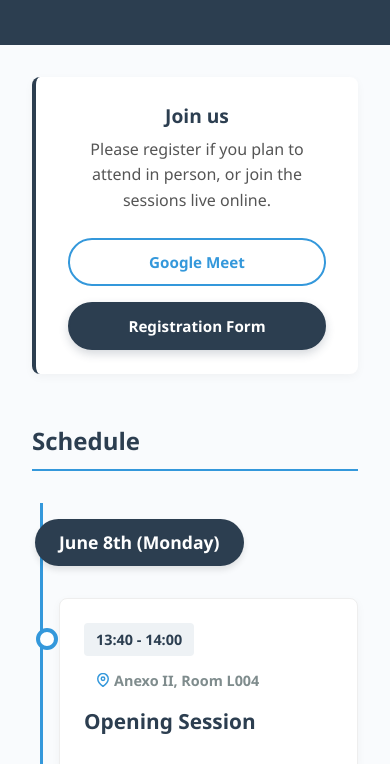
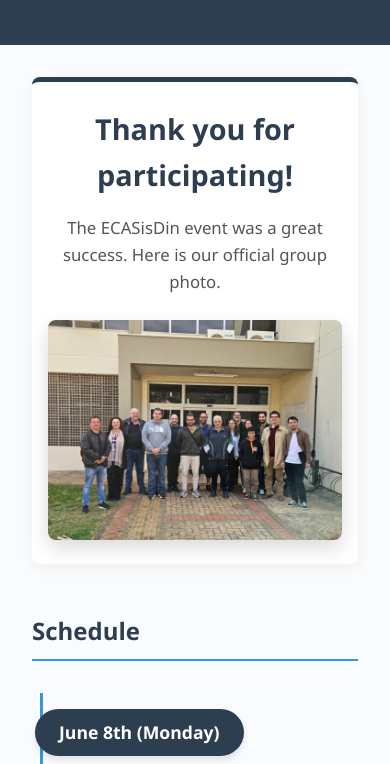
Before and after one commit to pedro-pereira-156962/ecasisdin2026, a plain HTML site: page index.html in a window 390 px wide. Shown: the part 753-1517 px from the top of the page. Drawn offline with nearby package versions, Linux system fonts and the light colour scheme.

Commit message:
Add files via upload

```diff
--- a/index.html
+++ b/index.html
@@ -241,108 +241,46 @@
             text-decoration: underline;
         }
 
-        /* Estilos da Barra de Ações (Slick) */
-        .quick-actions-bar {
-            display: flex;
-            align-items: center;
-            justify-content: space-between;
-            background: white;
-            padding: 1.5rem 2rem;
+        /* Estilos da Foto Oficial */
+        .official-photo-section {
+            background-color: white;
+            padding: 2rem;
             margin-bottom: 3rem;
             border-radius: 8px;
-            box-shadow: 0 3px 10px rgba(0,0,0,0.04);
-            border-left: 4px solid var(--primary-color);
-            gap: 1.5rem;
+            box-shadow: 0 4px 15px rgba(0,0,0,0.05);
+            text-align: center;
+            border-top: 5px solid var(--primary-color);
         }
 
-        .quick-actions-text p {
-            margin: 0;
-            color: #555;
-            font-size: 1rem;
+        .official-photo-section h3 {
+            color: var(--primary-color);
+            font-size: 1.8rem;
+            margin-top: 0;
+            margin-bottom: 0.5rem;
         }
 
-        .quick-actions-text strong {
-            color: var(--primary-color);
-            display: block;
-            font-size: 1.2rem;
-            margin-bottom: 0.3rem;
+        .official-photo-section p {
+            color: #555;
+            font-size: 1.05rem;
+            margin-bottom: 1.5rem;
         }
 
-        .quick-actions-buttons {
-            display: flex;
-            gap: 1rem;
-            flex-shrink: 0;
+        .photo-wrapper {
+            border-radius: 8px;
+            overflow: hidden;
+            box-shadow: 0 8px 20px rgba(0,0,0,0.15);
+            background-color: #f1f1f1;
         }
 
-        .btn {
-            padding: 10px 24px;
-            border-radius: 30px;
-            font-weight: bold;
-            text-decoration: none;
-            transition: all 0.2s ease;
-            font-size: 0.95rem;
-            text-align: center;
-            box-sizing: border-box; /* Adicionado para evitar que o botão vaze a caixa no mobile */
+        .photo-wrapper img {
+            width: 100%;
+            height: auto;
+            display: block;
+            transition: transform 0.5s ease;
         }
 
-        .btn-primary {
-            background-color: var(--primary-color);
-            color: white;
-            border: 2px solid var(--primary-color);
-            box-shadow: 0 4px 10px rgba(44, 62, 80, 0.2);
-        }
-
-        .btn-primary:hover {
-            background-color: #1a252f;
-            border-color: #1a252f;
-            transform: translateY(-2px);
-        }
-
-        .btn-outline {
-            background-color: transparent;
-            color: var(--accent-color);
-            border: 2px solid var(--accent-color);
-        }
-
-        .btn-outline:hover {
-            background-color: var(--accent-color);
-            color: white;
-            transform: translateY(-2px);
-        }
-
-        /* Efeito Pulse para o botão Ao Vivo */
-        .live-indicator {
-            display: none; /* Escondido por padrão */
-            width: 10px;
-            height: 10px;
-            background-color: #e74c3c;
-            border-radius: 50%;
-            margin-right: 8px;
-            box-shadow: 0 0 0 0 rgba(231, 76, 60, 0.7);
-            animation: pulse-red 1.5s infinite;
-        }
-
-        @keyframes pulse-red {
-            0% { transform: scale(0.95); box-shadow: 0 0 0 0 rgba(231, 76, 60, 0.7); }
-            70% { transform: scale(1); box-shadow: 0 0 0 8px rgba(231, 76, 60, 0); }
-            100% { transform: scale(0.95); box-shadow: 0 0 0 0 rgba(231, 76, 60, 0); }
-        }
-
-        .btn.is-live {
-            border-color: #e74c3c;
-            color: #e74c3c;
-            display: flex;
-            align-items: center;
-            justify-content: center;
-        }
-
-        .btn.is-live:hover {
-            background-color: #e74c3c;
-            color: white;
-        }
-
-        .btn.is-live .live-indicator {
-            display: block; /* Mostra o ponto pulsante quando a classe for ativada */
+        .photo-wrapper:hover img {
+            transform: scale(1.03);
         }
 
         @media (max-width: 768px) {
@@ -363,16 +301,8 @@
             .timeline-dot {
                 left: -1.5rem;
             }
-            .quick-actions-bar {
-                flex-direction: column;
-                text-align: center;
-            }
-            .quick-actions-buttons {
-                flex-direction: column;
-                width: 100%;
-            }
-            .btn {
-                width: 100%;
+            .official-photo-section {
+                padding: 1.5rem 1rem;
             }
         }
     </style>
@@ -403,20 +333,13 @@
 
     <div class="container">
 
-        <!-- Barra de Ações Slick -->
-        <div class="quick-actions-bar">
-            <div class="quick-actions-text">
-                <strong>Join us</strong>
-                <p>Please register if you plan to attend in person, or join the sessions live online.</p>
-            </div>
-            <div class="quick-actions-buttons">
-                <!-- ID adicionado ao botão e spans inseridos para manipular via JS -->
-                <a href="https://meet.google.com/xwc-qjef-unf" target="_blank" class="btn btn-outline" id="meet-btn">
-                    <span class="live-indicator"></span><span id="meet-text">Google Meet</span>
-                </a>
-                <a href="https://forms.gle/cxkUcQWHZ14kUzYHA" target="_blank" class="btn btn-primary">
-                    Registration Form
-                </a>
+        <!-- Seção da Foto Oficial (Substitui o Join us) -->
+        <div class="official-photo-section">
+            <h3>Thank you for participating!</h3>
+            <p>The ECASisDin event was a great success. Here is our official group photo.</p>
+            <div class="photo-wrapper">
+                <!-- Substitua o link abaixo pelo caminho real da sua foto oficial -->
+                <img src="fotoE.jpeg" alt="">
             </div>
         </div>
 
@@ -535,49 +458,6 @@
                 }
             }
         }
-
-        // Script para gerenciar o status "Ao Vivo" do botão do Google Meet
-        function checkLiveStatus() {
-            const now = new Date();
-            const year = now.getFullYear();
-            const month = now.getMonth() + 1; // Janeiro é 0 no Javascript
-            const day = now.getDate();
-            const hours = now.getHours();
-            const minutes = now.getMinutes();
-            const currentTime = hours * 60 + minutes; // Converte hora atual para minutos totais do dia
-
-            let isLive = false;
-
-            // MODO DE TESTE: Mude para 'false' quando o site for para o ar.
-            // Se estiver 'true', o botão sempre vai mostrar o efeito, independente da data atual.
-            const forceLiveForTesting = false;
-
-            // Regras de horário (Horário de Brasília)
-            // Dia 8 de Junho de 2026: das 13:40 às 17:30
-            const isDay1Live = (year === 2026 && month === 6 && day === 8 && currentTime >= (13 * 60 + 59) && currentTime <= (17 * 60 + 30));
-
-            // Dia 9 de Junho de 2026: das 09:00 às 12:30
-            const isDay2Live = (year === 2026 && month === 6 && day === 9 && currentTime >= (9 * 60) && currentTime <= (12 * 60 + 30));
-
-            if (isDay1Live || isDay2Live || forceLiveForTesting) {
-                isLive = true;
-            }
-
-            const meetBtn = document.getElementById('meet-btn');
-            const meetText = document.getElementById('meet-text');
-
-            if (isLive) {
-                meetBtn.classList.add('is-live');
-                meetText.innerText = 'Join Live Session';
-            } else {
-                meetBtn.classList.remove('is-live');
-                meetText.innerText = 'Google Meet';
-            }
-        }
-
-        // Executa a checagem ao carregar a página e depois a cada 1 minuto
-        checkLiveStatus();
-        setInterval(checkLiveStatus, 60000);
     </script>
 </body>
 </html>
```
Also changed, not shown: fotoE.jpeg (added).
